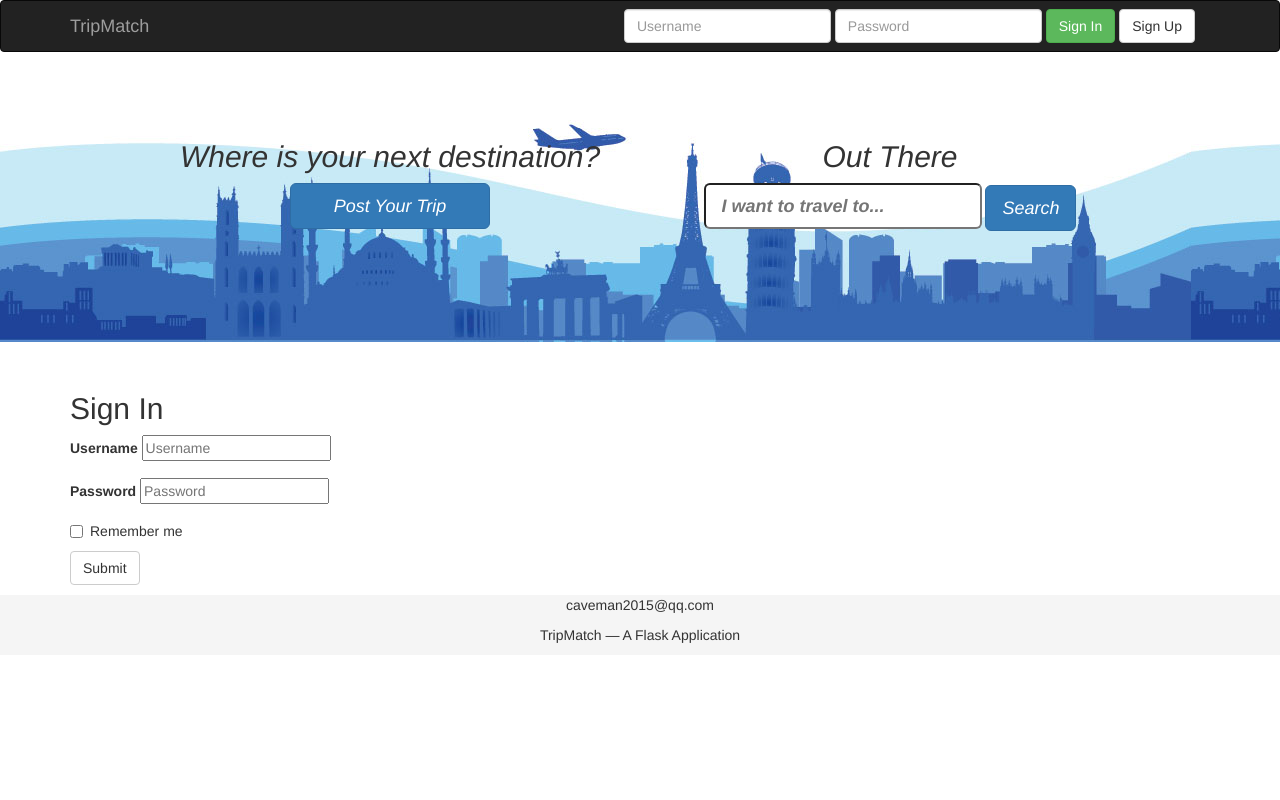
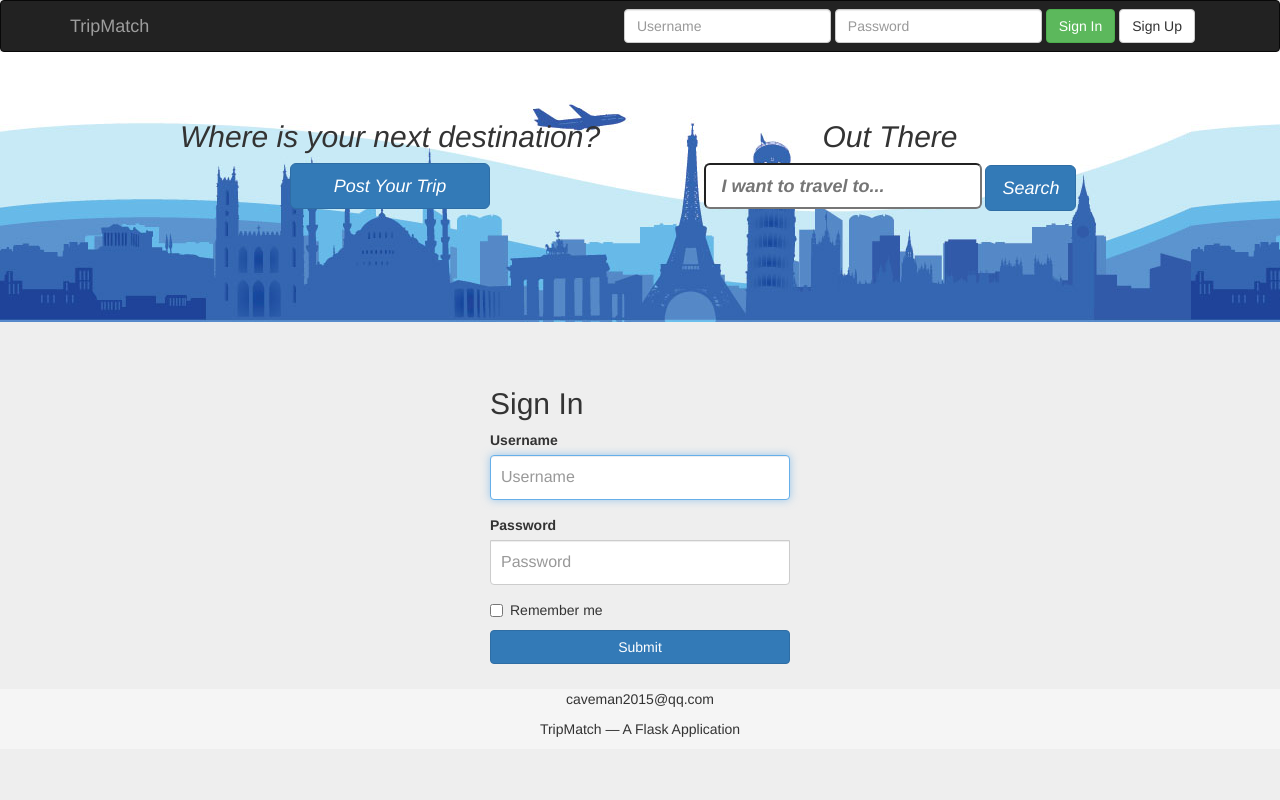
Before and after one commit to zx907/TripMatch, a Flask app: page /login in a window 1280 px wide. Run offline with Flask 2, Linux system fonts and the light colour scheme; some libraries are stand-ins or nearby versions.

Commit message:
seperate block part into different files

```diff
--- /dev/null
+++ b/tripmatch/static/signin.css
@@ -0,0 +1,39 @@
+body {
+    padding-bottom: 40px;
+    background-color: #eee;
+  }
+
+  .form-signin {
+    max-width: 330px;
+    padding: 15px;
+    margin: 0 auto;
+  }
+  .form-signin .form-signin-heading,
+  .form-signin .checkbox {
+    margin-bottom: 10px;
+  }
+  .form-signin .checkbox {
+    font-weight: normal;
+  }
+  .form-signin .form-control {
+    position: relative;
+    height: auto;
+    -webkit-box-sizing: border-box;
+       -moz-box-sizing: border-box;
+            box-sizing: border-box;
+    padding: 10px;
+    font-size: 16px;
+  }
+  .form-signin .form-control:focus {
+    z-index: 2;
+  }
+  .form-signin input[type="email"] {
+    margin-bottom: -1px;
+    border-bottom-right-radius: 0;
+    border-bottom-left-radius: 0;
+  }
+  .form-signin input[type="password"] {
+    margin-bottom: 10px;
+    border-top-left-radius: 0;
+    border-top-right-radius: 0;
+  }
--- a/tripmatch/static/style.css
+++ b/tripmatch/static/style.css
@@ -1,3 +1,7 @@
+.navbar {
+    margin-bottom: 0px;
+}
+
 .footer {
     position: relative;
     bottom: 0;
--- /dev/null
+++ b/tripmatch/templates/footer.html
@@ -0,0 +1,8 @@
+{% block footer %}
+<footer class="footer" style="margin-top: 10px">
+  <div class="container" style="text-align:center">
+      <p>caveman2015@qq.com</p>
+      <p>TripMatch &mdash; A Flask Application</p>
+  </div>
+</footer>
+{% endblock%}
--- /dev/null
+++ b/tripmatch/templates/jumbotron.html
@@ -0,0 +1,17 @@
+{% block jumbotron %}
+<div class="jumbotron">
+  <div class="container text-center jumbo-text">
+      <div class="jumbo-text-left">
+          <div><h2>Where is your next destination?</h2></div>
+          <a href="{{url_for('new_trip')}}" class="btn btn-lg btn-primary" style="width:200px">Post Your Trip</a>
+      </div>
+      <div class="jumbo-text-right">
+          <h2>Out There</h2>
+          <form method="get" action="/search" class="hypersearchform">
+                <input class='input-lg' type="text" name="jumbosearch" placeholder="I want to travel to...">
+                <button type="submit" class="btn btn-lg btn-primary">Search</button>
+            </form>
+      </div>
+  </div>
+</div>
+{% endblock %}
--- a/tripmatch/templates/layout.html
+++ b/tripmatch/templates/layout.html
@@ -11,6 +11,8 @@
         crossorigin="anonymous">
     <link rel="stylesheet" href="{{url_for('static', filename='style.css')}}">
     <script src="https://cdn.bootcss.com/jquery/3.2.1/jquery.js"></script>
+    {% block head %} {% endblock %}
+
 </head>
 
 <body>
@@ -18,21 +20,7 @@
     {% include "nav.html" %}
 
     <!-- Jumbotron -->
-    <div class="jumbotron">
-        <div class="container text-center jumbo-text">
-            <div class="jumbo-text-left">
-                <div><h2>Where is your next destination?</h2></div>
-                <a href="{{url_for('new_trip')}}" class="btn btn-lg btn-primary" style="width:200px">Post Your Trip</a>
-            </div>
-            <div class="jumbo-text-right">
-                <h2>Out There</h2>
-                <form method="get" action="/search" class="hypersearchform">
-                      <input class='input-lg' type="text" name="jumbosearch" placeholder="I want to travel to...">
-                      <button type="submit" class="btn btn-lg btn-primary">Search</button>
-                  </form>
-            </div>
-        </div>
-    </div>
+    {% include "jumbotron.html" %}
 
 
     <div class="notification">
@@ -46,17 +34,12 @@
     </div>
 
     <!-- Cards-grid -->
-    <div class="container cards-grid">
-        {% block body %}{% endblock %}
-    </div>
+    {% block body %}{% endblock %}
+
 
     <!-- Footer -->
-    <footer class="footer" style="margin-top: 10px">
-        <div class="container" style="text-align:center">
-            <p>caveman2015@qq.com</p>
-            <p>TripMatch &mdash; A Flask Application</p>
-        </div>
-    </footer>
+    {% include "footer.html" %}
+
 
 
     <script src="https://cdn.bootcss.com/bootstrap/3.3.7/js/bootstrap.js"></script>
--- a/tripmatch/templates/login.html
+++ b/tripmatch/templates/login.html
@@ -1,23 +1,28 @@
 {% extends "layout.html" %}
+{% block head %}
+<link rel="stylesheet" href="{{url_for('static', filename='signin.css')}}">
+{% endblock%}
 {% block title %}Sign In{% endblock %}
 {% block body %}
-    <h2>Sign In</h2>
+<div class="container">
 {% if error %}<div class="error"><strong>Error:</strong> {{ error }}</div>{% endif %}
 <form class="form-signin" method="post">
+    <h2>Sign In</h2>
     <div class="form-group">
         <label for="username">Username</label>
-            <input type="text" name="username" placeholder="Username">
+        <input type="text" name="username" placeholder="Username" class="form-control" required autofocus>
     </div>
     <div class="form-group">
         <label for="password">Password</label>
-            <input type="password" name="password" placeholder="Password">
+        <input type="password" name="password" placeholder="Password" class="form-control" required>
     </div>
     <div class="checkbox">
         <label>
-                <input type="checkbox" name="remember_me"> Remember me
+            <input type="checkbox" name="remember_me">Remember me
         </label>
     </div>
-        <button type="submit" class="btn btn-default">Submit</button>
+    <button type="submit" class="btn btn-primary btn-block">Submit</button>
 </form>
+</div>
 
 {% endblock %}
--- a/tripmatch/templates/timeline.html
+++ b/tripmatch/templates/timeline.html
@@ -1,4 +1,5 @@
 {% extends "layout.html" %} {% block title %}Public Timeline{% endblock %} {% block body %}
+<div class="container cards-grid">
 <div class="sorting">
     <h2 style="display:inline">Timeline</h2>
     <span class="sort-card pull-right">
@@ -45,4 +46,5 @@
     </div>
     {% endfor %}
 </div>
+</div>
 {% endblock %}
```
Lines whose indentation alone changed are shown as unchanged.
